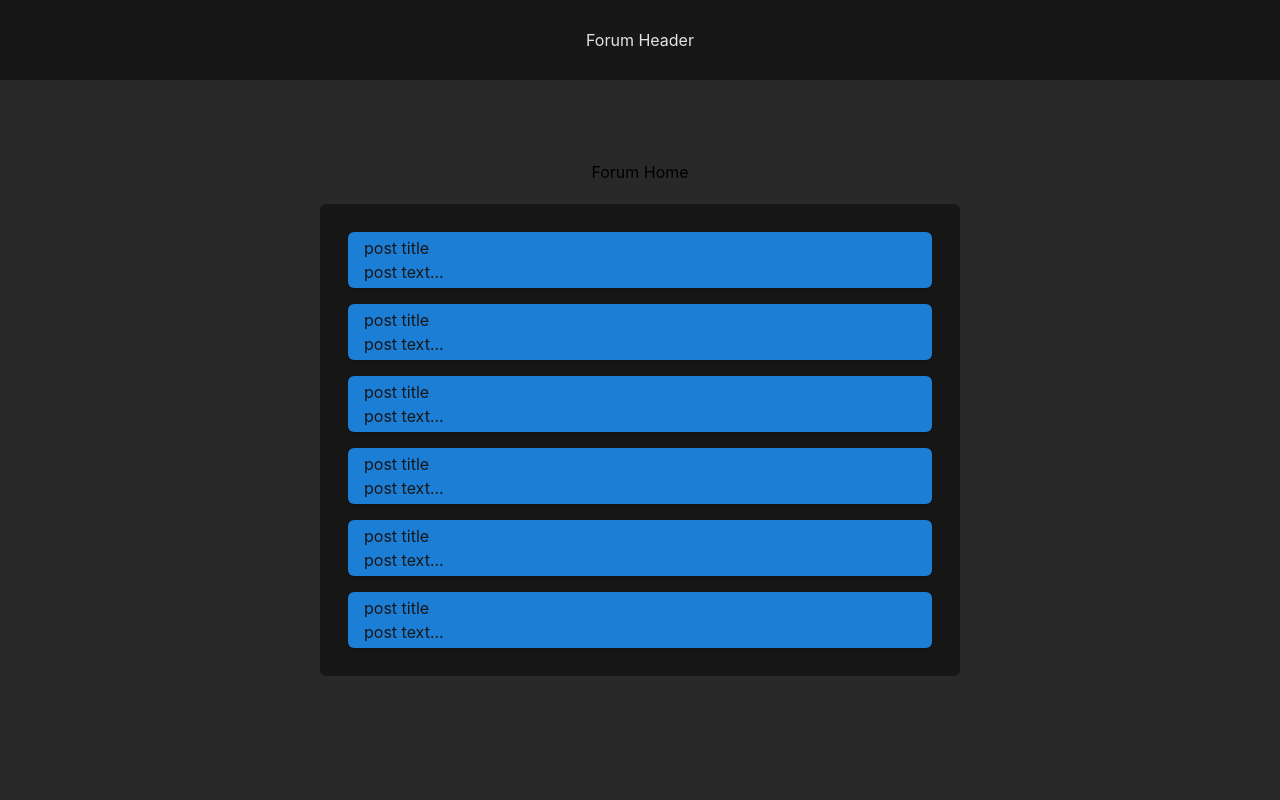
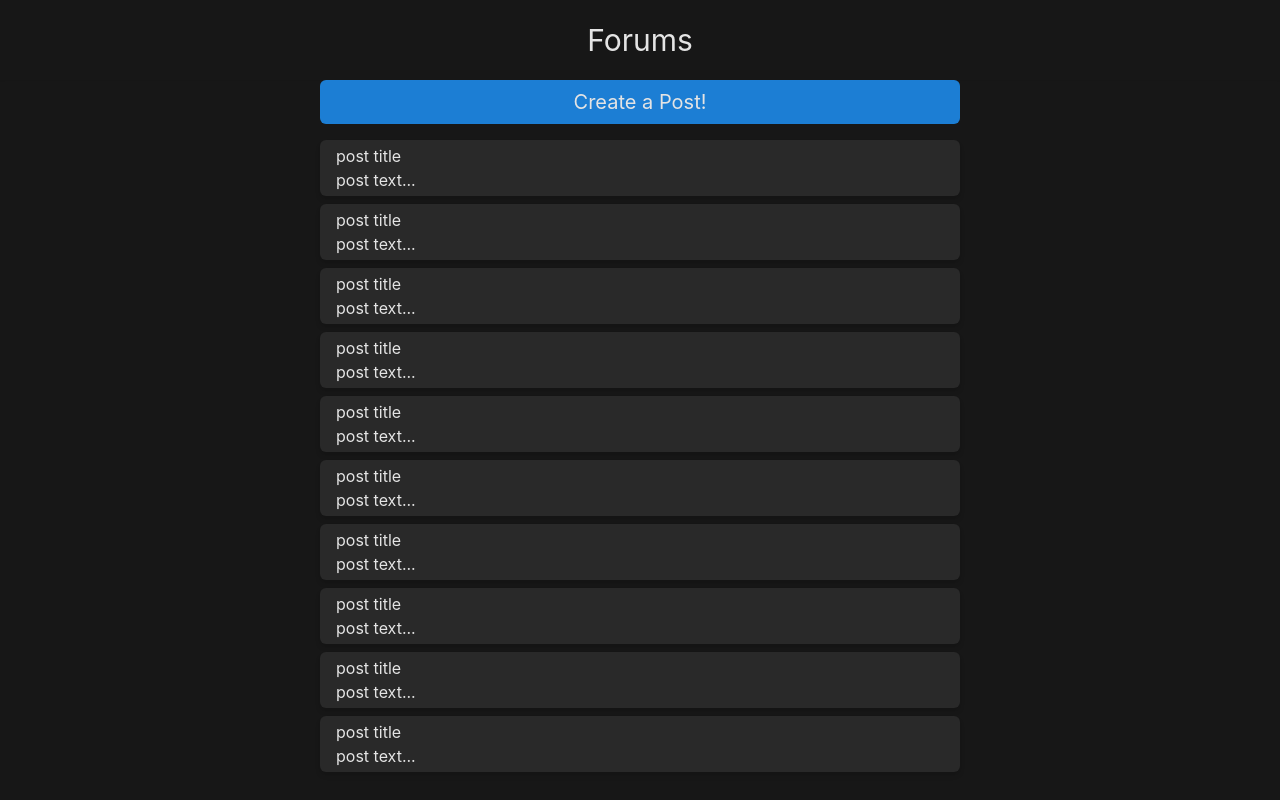
Before and after one commit to noellerjd/Forums, a React (Create React App) app in the folder client/: page / in a window 1280 px wide. Built offline with nearby package versions, Linux system fonts and the light colour scheme.

Commit message:
Changed some styles and refactored the code to make locations of styling a bit. Also removed some unnecessary extra divs/sections. Added a button for creating a new post - functionality to be implemented at some point down the line.

```diff
--- a/client/src/App.js
+++ b/client/src/App.js
@@ -5,7 +5,7 @@ import Home from "./pages/Home";
 
 function App() {
   return (
-    <div className="bg-lightblack min-h-screen">
+    <div className="bg-black min-h-screen">
       <Header />
       <Router>
         <Routes>
--- a/client/src/components/Header.js
+++ b/client/src/components/Header.js
@@ -1,15 +1,17 @@
 import React from "react";
 
-export default function Header() {
+const Header = () => {
   return (
     // Header Container
     <div>
       <div
-        className="flex place-items-center justify-evenly h-20 mb-20 bg-black shadow-sm"
+        className="flex place-items-center justify-evenly h-20 bg-black shadow-sm"
         id="header-title"
       >
-        <h1 className="flex text-white ">Forum Header</h1>
+        <h1 className="flex text-white text-3xl">Forums</h1>
       </div>
     </div>
   );
-}
+};
+
+export default Header;
--- a/client/src/components/Post.js
+++ b/client/src/components/Post.js
@@ -1,11 +1,13 @@
 import React from "react";
 
-export default function Post() {
+const Post = () => {
   return (
     // Post Container
-    <div className="bg-lightblue p-1 m-2 rounded-md shadow-md px-4 text-black">
+    <div className="bg-lightblack p-1 my-2 rounded-md shadow-md px-4 text-white">
       <p>post title</p>
       <p>post text...</p>
     </div>
   );
-}
+};
+
+export default Post;
--- /dev/null
+++ b/client/src/components/PostButton.js
@@ -0,0 +1,9 @@
+const PostButton = () => {
+  return (
+    <button className="w-full text-white bg-lightblue text-xl py-2 rounded-md">
+      Create a Post!
+    </button>
+  );
+};
+
+export default PostButton;
--- a/client/src/components/Postboard.js
+++ b/client/src/components/Postboard.js
@@ -2,22 +2,17 @@ import React from "react";
 
 import Post from "./Post";
 
-export default function Postboard() {
-  return (
-    // Post Board Section
-    <section className="flex justify-center pt-5">
-      {/* Post Main Container */}
-      <div className="p-5 w-6/12 md:w-10/12 rounded-md bg-black justify-center">
-        {/* Post Card Container */}
-        <div className="flex flex-col flex-wrap ">
-          <Post />
-          <Post />
-          <Post />
-          <Post />
-          <Post />
-          <Post />
-        </div>
-      </div>
-    </section>
-  );
-}
+const Postboard = () => {
+  const getPosts = () => {
+    let posts = [];
+    for (let i = 0; i < 10; i++) {
+      posts.push(<Post key={i} />);
+    }
+
+    return posts;
+  };
+
+  return <div className="mt-4">{getPosts()}</div>;
+};
+
+export default Postboard;
--- a/client/src/pages/Home.js
+++ b/client/src/pages/Home.js
@@ -1,12 +1,15 @@
 import React from "react";
 
 import Postboard from "../components/Postboard";
+import PostButton from "../components/PostButton";
 
-export default function Home() {
+const Home = () => {
   return (
-    <section>
-      <div className="flex justify-center shadow-sm">Forum Home</div>
+    <div className="w-1/2 lg:w-11/12 flex-col mx-auto">
+      <PostButton />
       <Postboard />
-    </section>
+    </div>
   );
-}
+};
+
+export default Home;
```
